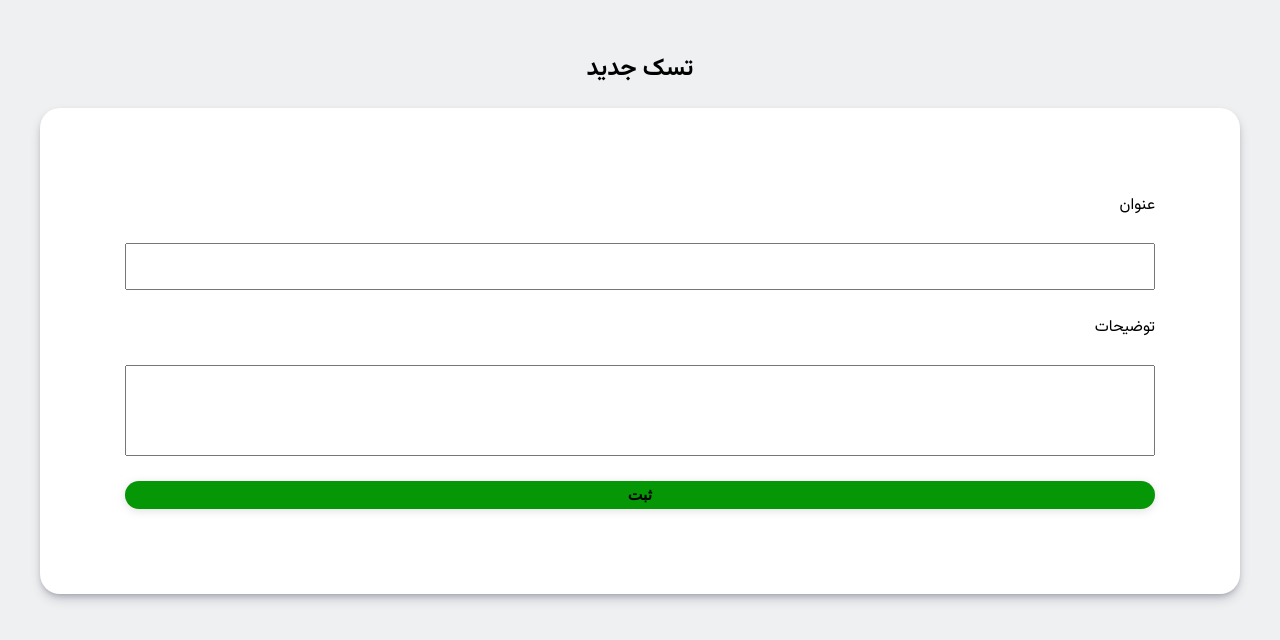
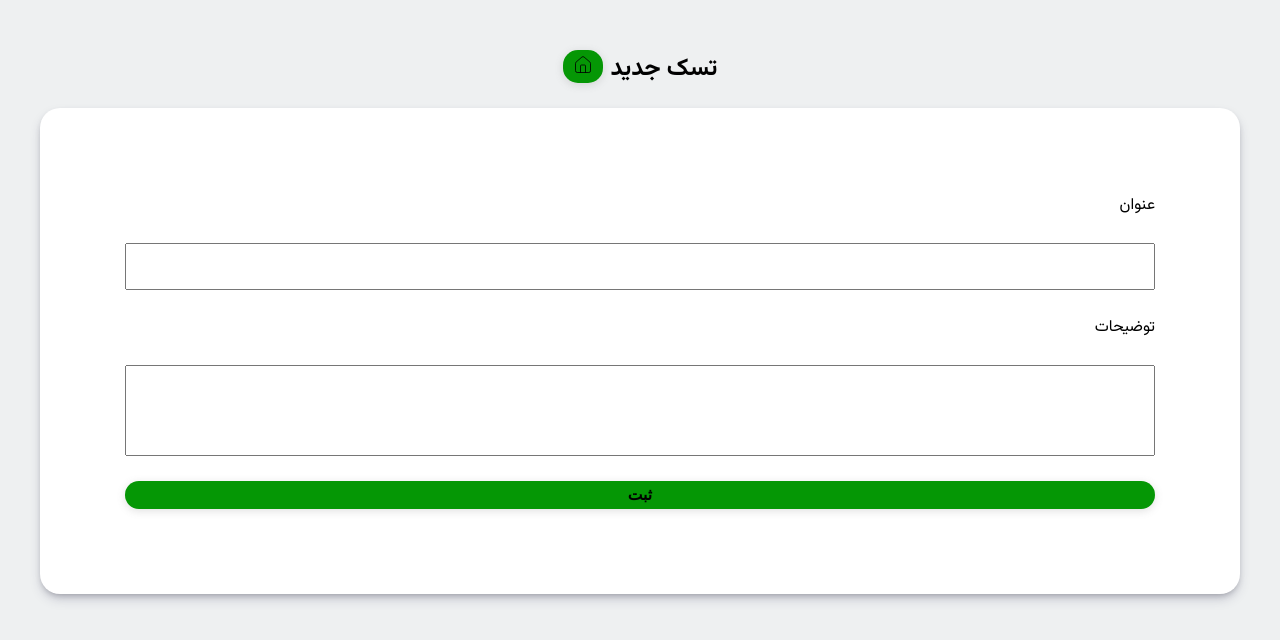
Before and after one commit to MohammadShahheydar/todolist, a Next.js app: page /create in a window 1280 px wide. Shown: the top 640 px of the page. Built offline with nearby package versions, Linux system fonts and the light colour scheme.

Commit message:
feat: add home link

```diff
--- a/src/app/create/page.tsx
+++ b/src/app/create/page.tsx
@@ -1,10 +1,22 @@
 import React from 'react';
 import PageGreeting from "@/kit/pageGreeting/PageGreeting";
 import AddTodoLayout from "@/features/addTodo/ui/layout/AddTodoLayout";
+import Link from "next/link";
+import Button from "@/kit/button/Button";
+import {Home} from "lucide-react";
 
 const Page = () => {
     return (
-        <PageGreeting title={'تسک جدید'}>
+        <PageGreeting
+            title={'تسک جدید'}
+            actions={
+                <Link href={'/'}>
+                    <Button variant={'success'}>
+                        <Home size={20} strokeWidth={1}/>
+                    </Button>
+                </Link>
+            }
+        >
             <AddTodoLayout/>
         </PageGreeting>
     );
```
